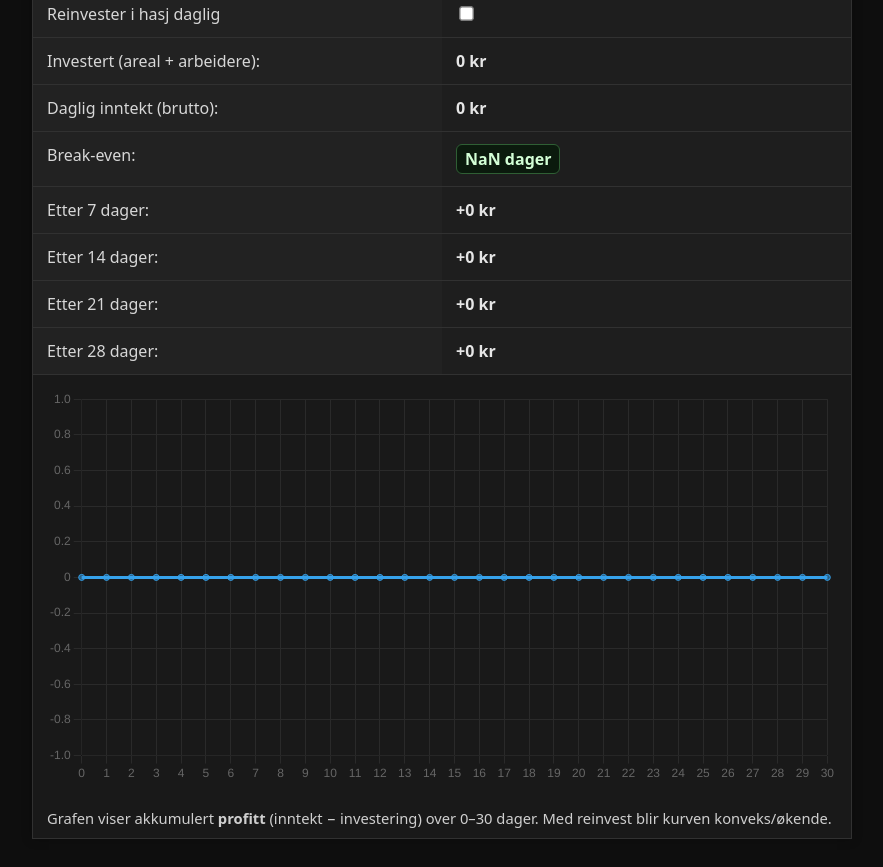
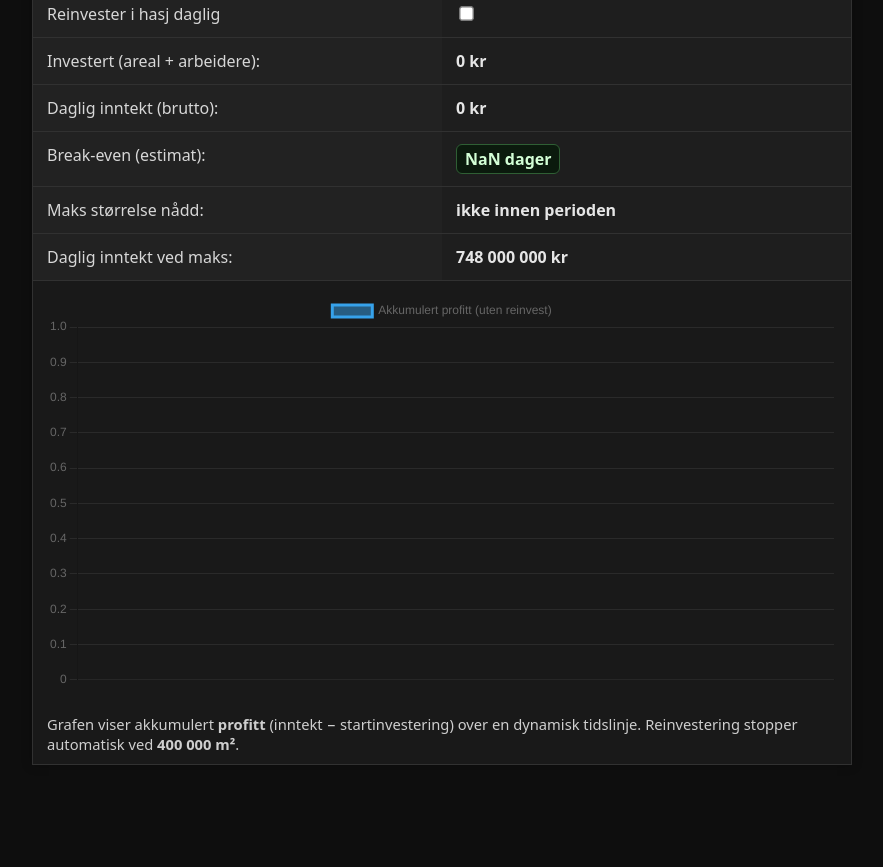
Before and after one commit to Holtepus/nmkalkis, a plain HTML site: page index.html in a window 1280 px wide. Shown: the part 1135-2002 px from the top of the page, without its empty margins (198-1081 px from the left). After the commit the page ends 1960 px from the top, so only its background shows below. Drawn offline with nearby package versions, Linux system fonts and the light colour scheme.

Commit message:
Add files via upload

```diff
--- a/index.html
+++ b/index.html
@@ -9,7 +9,7 @@
   :root{
     --bg:#0e0e0e; --panel:#191919; --row:#222; --row-alt:#1e1e1e;
     --line:#313131; --text:#e6e6e6; --muted:#bfbfbf;
-    --orange:#c87200; --orange-dark:#9d5b00; --green:#4caf50;
+    --orange:#c87200; --green:#4caf50;
   }
   html,body{background:var(--bg); color:var(--text); margin:0; font-family:system-ui,-apple-system,Segoe UI,Roboto,Ubuntu,"Noto Sans","Helvetica Neue",Arial;}
   .wrap{max-width:820px; margin:0 auto 60px; padding:0 16px;}
@@ -36,7 +36,7 @@
   .ok{ color:#d3ffd6; border-color:#2f5f34; background:#0b1a0d; }
 
   .chart-wrap{ padding:14px; }
-  canvas{ width:100%; height:280px; }
+  canvas{ width:100%; height:320px; }
 
   @media (max-width:640px){
     .grid{ grid-template-columns:1fr; }
@@ -82,8 +82,7 @@
       <div class="grid">
         <div class="cell"><label for="nåM2" class="label">Nåværende størrelse:</label></div>
         <div class="cell">
-          <input id="nåM2" type="number" inputmode="numeric" min="0" step="1" placeholder="0" />
-          <span class="muted">m²</span>
+          <input id="nåM2" type="number" inputmode="numeric" min="0" step="1" placeholder="0" /> <span class="muted">m²</span>
         </div>
 
         <div class="cell"><span class="label">Mangler m²:</span></div>
@@ -127,28 +126,20 @@
         <div class="cell"><span class="label">Daglig inntekt (brutto):</span></div>
         <div class="cell"><span class="value" id="daglig">0 kr</span></div>
 
-        <div class="cell"><span class="label">Break-even:</span></div>
+        <div class="cell"><span class="label">Break-even (estimat):</span></div>
         <div class="cell"><span class="badge ok" id="breakeven">–</span></div>
-      </div>
 
-      <div class="grid">
-        <div class="cell"><span class="label">Etter 7 dager:</span></div>
-        <div class="cell"><span class="value" id="d7">0 kr</span></div>
+        <div class="cell"><span class="label">Maks størrelse nådd:</span></div>
+        <div class="cell"><span class="value" id="capreach">–</span></div>
 
-        <div class="cell"><span class="label">Etter 14 dager:</span></div>
-        <div class="cell"><span class="value" id="d14">0 kr</span></div>
-
-        <div class="cell"><span class="label">Etter 21 dager:</span></div>
-        <div class="cell"><span class="value" id="d21">0 kr</span></div>
-
-        <div class="cell"><span class="label">Etter 28 dager:</span></div>
-        <div class="cell"><span class="value" id="d28">0 kr</span></div>
+        <div class="cell"><span class="label">Daglig inntekt ved maks:</span></div>
+        <div class="cell"><span class="value" id="maxdaily">0 kr</span></div>
       </div>
 
       <div class="chart-wrap">
         <canvas id="profitChart" aria-label="Profittgraf" role="img"></canvas>
       </div>
-      <div class="hint">Grafen viser akkumulert <b>profitt</b> (inntekt − investering) over 0–30 dager. Med reinvest blir kurven konveks/økende.</div>
+      <div class="hint">Grafen viser akkumulert <b>profitt</b> (inntekt − startinvestering) over en dynamisk tidslinje. Reinvestering stopper automatisk ved <b>400&nbsp;000 m²</b>.</div>
     </section>
 
   </div>
@@ -182,115 +173,129 @@
     const investEl = document.getElementById('invest');
     const dagligEl = document.getElementById('daglig');
     const beEl = document.getElementById('breakeven');
-    const d7El = document.getElementById('d7');
-    const d14El = document.getElementById('d14');
-    const d21El = document.getElementById('d21');
-    const d28El = document.getElementById('d28');
+    const capreachEl = document.getElementById('capreach');
+    const maxdailyEl = document.getElementById('maxdaily');
 
-    // --- Kalkulator 1
+    // Kalkulator 1
     function calcK1(){
       const money = Math.max(0, +pengerEl.value || 0);
       const sets = Math.floor(money / SET_COST);
-      const m2 = sets;
-      const workers = sets*2;
-      const leftover = money - sets*SET_COST;
-      outArbeidereEl.textContent = n.format(workers);
-      outM2El.textContent = n.format(m2);
-      outOversEl.textContent = n.format(leftover) + ' kr';
+      outArbeidereEl.textContent = n.format(sets*2);
+      outM2El.textContent = n.format(sets);
+      outOversEl.textContent = n.format(money - sets*SET_COST) + ' kr';
     }
 
-    // --- Kalkulator 2
+    // Kalkulator 2
     function calcK2(){
       const curM2 = Math.max(0, +nåM2El.value || 0);
       const missM2 = Math.max(0, MAX_M2 - curM2);
-      const missWorkers = missM2 * 2;
-      const totalCost = missM2 * SET_COST;
       outMissM2El.textContent = n.format(missM2);
-      outMissWorkersEl.textContent = n.format(missWorkers);
-      outManglerEl.textContent = n.format(totalCost) + ' kr';
+      outMissWorkersEl.textContent = n.format(missM2*2);
+      outManglerEl.textContent = n.format(missM2*SET_COST) + ' kr';
     }
 
-    // --- Graf / ROI
+    // --- Chart
     let chart;
     function ensureChart(){
       if(chart) return chart;
       const ctx = document.getElementById('profitChart');
       chart = new Chart(ctx,{
         type:'line',
-        data:{ labels:[], datasets:[{ label:'Akkumulert profitt', data:[], tension:.2 }]},
+        data:{ labels:[], datasets:[
+          {label:'Akkumulert profitt', data:[], tension:.2, pointRadius:0}
+        ]},
         options:{
           responsive:true,
-          plugins:{ legend:{ display:false }},
+          plugins:{ legend:{ display:true }},
+          interaction:{ mode:'index', intersect:false },
           scales:{ x:{ grid:{ color:'#2a2a2a'}}, y:{ grid:{ color:'#2a2a2a'} } }
         }
       });
       return chart;
     }
 
-    // RIKTIG break-even + reinvestering
+    // Simuler serie (med/uten reinvest)
+    function simulate(m2, pricePerGram, gramsPerSetPerDay, reinvest){
+      let sets = Math.min(MAX_M2, Math.max(0, m2));
+      const invest = sets * SET_COST;
+      const maxDailyIncome = MAX_M2 * gramsPerSetPerDay * pricePerGram;
+
+      const profit = [0];
+      let cash = 0;
+      let cumRevenue = 0;
+      let beDays = null;
+      let capDay = null;
+
+      for(let d=1; d<=365; d++){
+        const income = sets * gramsPerSetPerDay * pricePerGram;
+        cumRevenue += income;
+        cash += income;
+
+        if(reinvest){
+          // kjøp på slutten av dagen, men aldri over maks
+          if(cash >= SET_COST && sets < MAX_M2){
+            const canBuy = Math.floor(cash / SET_COST);
+            const room = MAX_M2 - sets;
+            const buy = Math.min(canBuy, room);
+            sets += buy;
+            cash -= buy * SET_COST;
+            if(sets === MAX_M2 && capDay === null) capDay = d;
+          }
+        }
+
+        if(beDays === null && cumRevenue >= invest){
+          const prevCum = cumRevenue - income;
+          const frac = (invest - prevCum) / income; // andel av dagen
+          beDays = (d - 1) + frac;
+        }
+
+        profit.push(cumRevenue - invest);
+      }
+
+      // velg opp til en smidig visningslengde
+      const horizon = Math.min(365, Math.max(60, Math.ceil(((beDays ?? 180)*1.25)+30)));
+      return {
+        labels: Array.from({length: horizon+1}, (_,i)=>i),
+        profit: profit.slice(0, horizon+1),
+        beDays, capDay, invest,
+        baseDaily: (m2 * gramsPerSetPerDay * pricePerGram),
+        maxDaily: maxDailyIncome
+      };
+    }
+
     function calcK3(){
       const m2 = Math.max(0, +roiSizeEl.value || 0);
       const pricePerGram = Math.max(0, +prisGramEl.value || 0);
       const gramsPerSetPerDay = Math.max(0, +yieldEl.value || 0);
-      const doReinvest = reinvestEl.checked;
+      const reinvest = reinvestEl.checked;
 
-      let sets = m2;                         // 1 m² = 1 sett
-      const invest = sets * SET_COST;        // startinvestering
-      investEl.textContent = n.format(invest) + ' kr';
+      const initialInvest = m2 * SET_COST;
+      investEl.textContent = n.format(initialInvest) + ' kr';
+      dagligEl.textContent = n.format(m2 * gramsPerSetPerDay * pricePerGram) + ' kr';
 
-      const baseDaily = sets * gramsPerSetPerDay * pricePerGram;
-      dagligEl.textContent = n.format(baseDaily) + ' kr';
-
-      const days = Array.from({length:31}, (_,i)=>i);
-      const profitSeries = [];
-
-      let cash = 0;          // kontanter for reinvestering
-      let cumRevenue = 0;    // akkumulert inntekt (for BE)
-      let beDays = null;     // desimal-dager til break-even
-
-      for(let d=0; d<=30; d++){
-        if(d>0){
-          const income = sets * gramsPerSetPerDay * pricePerGram;
-          cumRevenue += income;
-          cash += income;
-
-          // kjøp nye sett på slutten av dagen
-          if(doReinvest && cash >= SET_COST){
-            const buy = Math.floor(cash / SET_COST);
-            sets += buy;
-            cash -= buy * SET_COST;
-          }
-
-          // første gang inntekt >= investering -> break-even (interpolert)
-          if(beDays === null && cumRevenue >= invest){
-            const prevCum = cumRevenue - income;
-            const remain = invest - prevCum;
-            const frac = remain / income;
-            beDays = (d - 1) + frac;
-          }
-        }
-        profitSeries.push(cumRevenue - invest); // profitt = inntekt - investering
-      }
+      const sim = simulate(m2, pricePerGram, gramsPerSetPerDay, reinvest);
 
       // Break-even tekst
       let beText = '–';
-      if(beDays !== null){
-        beText = beDays < 0.5 ? 'under 1 dag'
-                              : `${(Math.round(beDays*10)/10).toLocaleString('no-NO')} dager`;
+      if(sim.beDays !== null){
+        beText = sim.beDays < 0.5 ? 'under 1 dag' : `${(Math.round(sim.beDays*10)/10).toLocaleString('no-NO')} dager`;
       }
       beEl.textContent = beText;
 
-      // 7/14/21/28-dagers profitt
-      const fmt = v => (v>=0?'+':'') + n.format(Math.round(v)) + ' kr';
-      d7El.textContent  = fmt(profitSeries[7]);
-      d14El.textContent = fmt(profitSeries[14]);
-      d21El.textContent = fmt(profitSeries[21]);
-      d28El.textContent = fmt(profitSeries[28]);
+      // Maks info
+      capreachEl.textContent = sim.capDay ? `${sim.capDay.toLocaleString('no-NO')} dager` : 'ikke innen perioden';
+      maxdailyEl.textContent = n.format(MAX_M2 * gramsPerSetPerDay * pricePerGram) + ' kr';
 
-      // Oppdater graf
+      // Marker BE-punkt
+      const beIndex = sim.beDays ? Math.min(sim.labels.length-1, Math.max(0, Math.round(sim.beDays))) : null;
+      const pointR = sim.profit.map(()=>0);
+      if(beIndex !== null) pointR[beIndex] = 5;
+
       const c = ensureChart();
-      c.data.labels = days;
-      c.data.datasets[0].data = profitSeries;
+      c.data.labels = sim.labels;
+      c.data.datasets[0].label = reinvest ? 'Akkumulert profitt (med reinvest)' : 'Akkumulert profitt (uten reinvest)';
+      c.data.datasets[0].data = sim.profit;
+      c.data.datasets[0].pointRadius = pointR; // prikk ved break-even
       c.update();
     }
 
```
